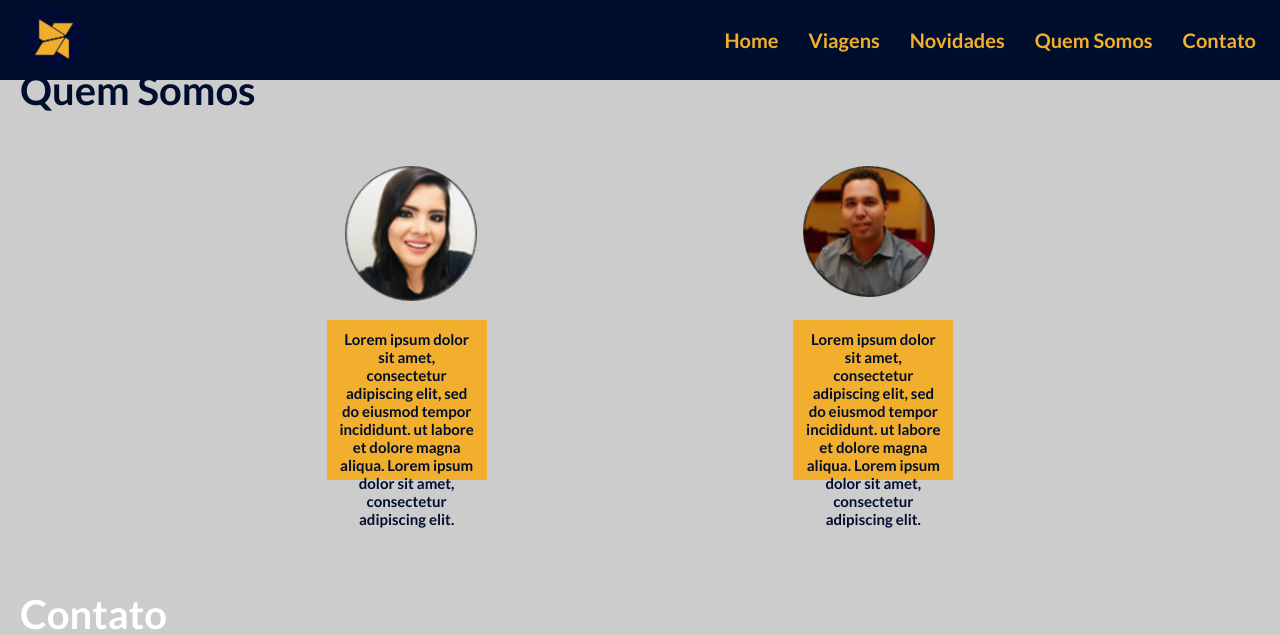
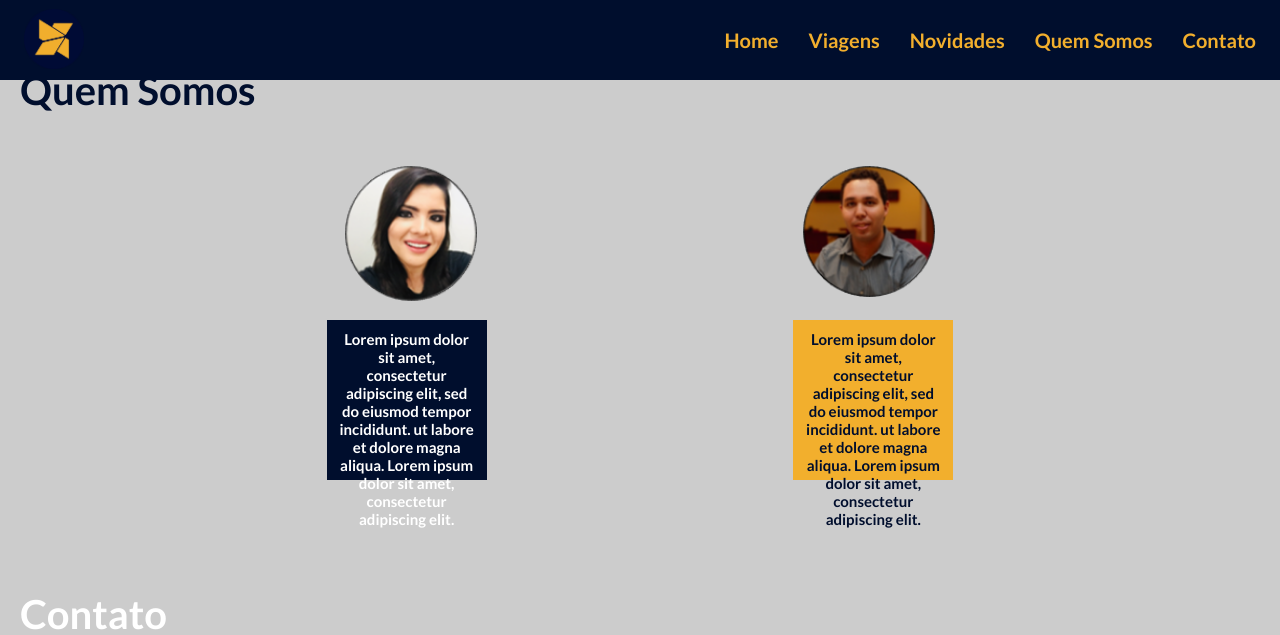
Before and after one commit to luisfernandohill/SpacePlus, a plain HTML site: page index.html in a window 1280 px wide. In both pictures the pointer is over the element 406 px from the left and 3227 px from the top of the page. Shown: the part 2827-3462 px from the top of the page. Drawn offline with Linux system fonts and the light colour scheme.

Commit message:
Adicionamos hover com transicao de cor no boxPessoa e boxPessoa p  do Quem Somos

```diff
--- a/CSS/style.css
+++ b/CSS/style.css
@@ -240,6 +240,11 @@ li {
     background-color: #F2AF2D;
     padding-top: 0rem;
     display: inline-block;
+    transition: 1s;
+}
+
+.boxPessoa:hover {
+    background-color: #000E2D;
 }
 
 .boxPessoa p {
@@ -248,7 +253,13 @@ li {
     text-align: center;
     color: #000E2D;
     padding: 1rem 1rem 0rem 1rem;
+    transition: 1s;
 }
+
+.boxPessoa p:hover {
+    color: #ffffff;
+}
+
 
 /*Contato*/
 #contato{
```
